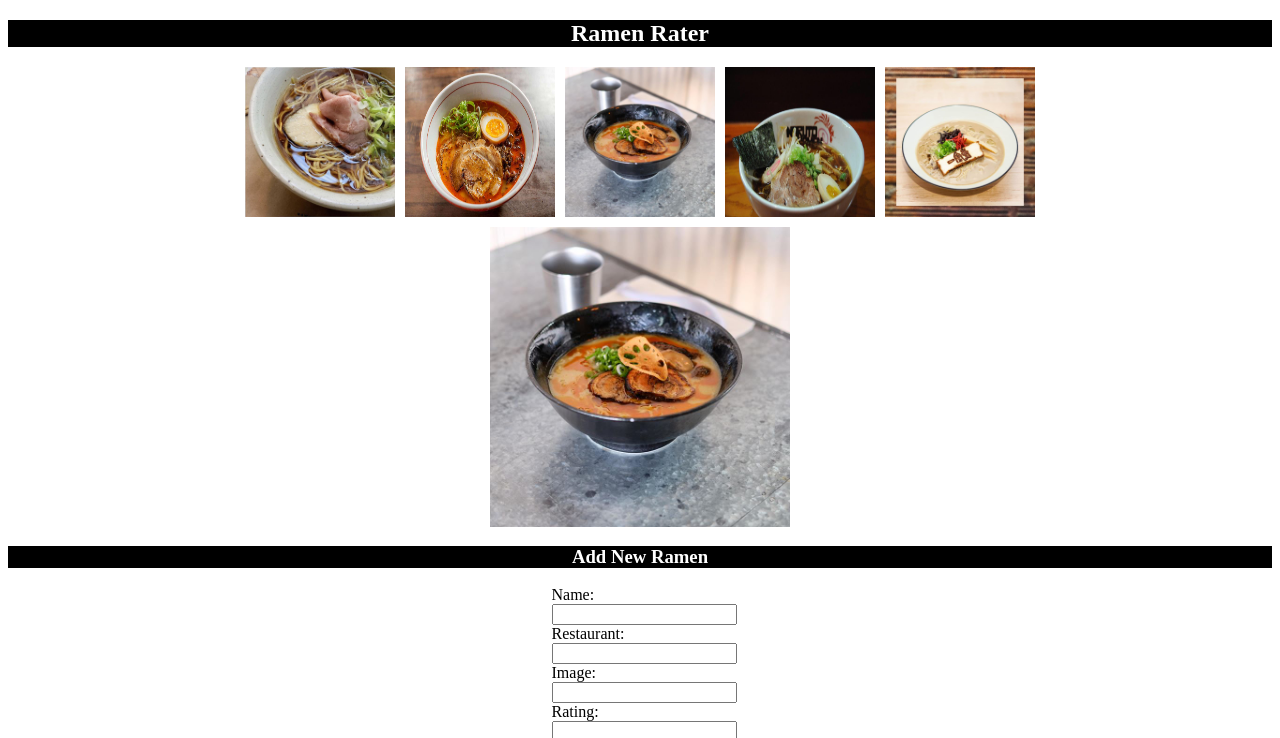
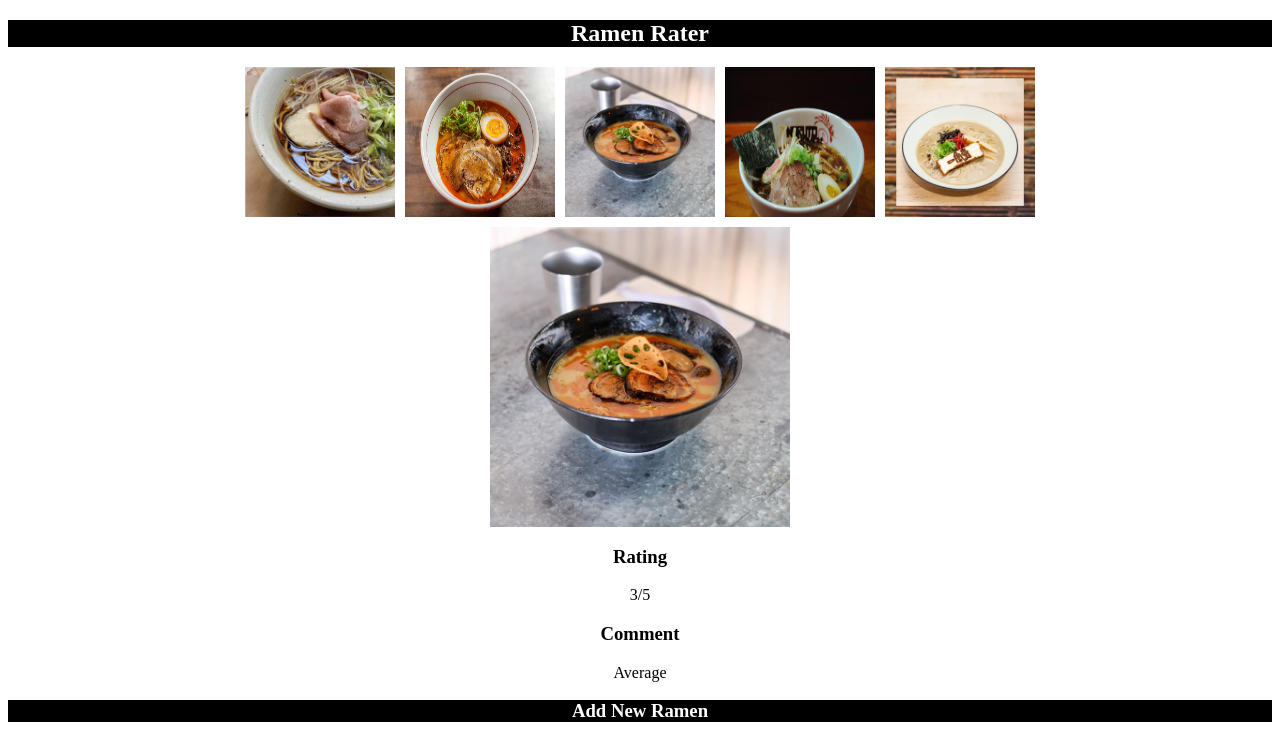
Before and after one commit to neema-edward/ramen-rating-app, a plain HTML site: page index.html in a window 1280 px wide. Both pictures are taken after a click on the element 640 px from the left and 141 px from the top of the page. Shown: the top 738 px of the page. Drawn offline with Linux system fonts and the light colour scheme.

Commit message:
adds rating and comment

```diff
--- a/index.html
+++ b/index.html
@@ -12,10 +12,15 @@
     <div id="ramen-menu">
 
     </div>
+    <div>
+        <img id="im2" src="Images/gyukotsu.jpg" alt="gyukotsu"></div>
+        <h3 style="text-align: center;">Rating</h3>
+        <p style="text-align: center;" id="rating-p">3/5</p>
+        <h3 style="text-align: center;">Comment</h3>
+        <p style="text-align: center;" id="comment-p">Average</p>
+    </div>
 
-    <img id="im2" src="Images/gyukotsu.jpg" alt="gyukotsu"></div>
-
-    <h3>Add New Ramen</h3>
+    <h3 class="form-heading">Add New Ramen</h3>
     <form id="ramen-form">
         <label for="fname">Name:</label><br>
         <input type="text" id="fname" name="fname"><br>
--- a/index.js
+++ b/index.js
@@ -1,9 +1,9 @@
 const ramens = [
     { id: 1, name: "Shoyu Ramen", restaurant: "Ichiran", image: "Images/shoyu.jpg", rating: 5, comment: "Delicious!" },
     { id: 2, name: "Miso Ramen", restaurant: "Menya", image: "Images/kojiro.jpg", rating: 4, comment: "Very flavorful!" },
-    { id: 3, name: "Tonkotsu Ramen", restaurant: "Ramen-ya", image: "Images/gyukotsu.jpg" },
-    {id: 4, name: "Naruto Ramen", restaurant: "Ramen-ya", image: "Images/naruto.jpg" },
-    {id: 5, name: "Neema Ramen", restaurant: "Ramen-ya", image: "Images/nirvana.jpg" }
+    { id: 3, name: "Tonkotsu Ramen", restaurant: "Ramen-ya", image: "Images/gyukotsu.jpg", rating: 1, comment: "Poor" },
+    {id: 4, name: "Naruto Ramen", restaurant: "Ramen-ya", image: "Images/naruto.jpg", rating: 3, comment: "Average" },
+    {id: 5, name: "Neema Ramen", restaurant: "Ramen-ya", image: "Images/nirvana.jpg", rating: 5, comment: "Fabulous" }
  ];
 
 //  document.addEventListener("DOMContentLoaded", () => {
@@ -31,12 +31,16 @@ const ramens = [
 
 const ramenMenu =document.getElementById("ramen-menu");
 const placeholder = document.getElementById('im2');
- function displayRamens() {
+const imageRating = document.getElementById('rating-p');
+const imageComment = document.getElementById('comment-p');
+
+function displayRamens() {
     for(let element of ramens){
         let createdImage = document.createElement('img');
         createdImage.src = element.image;
         createdImage.alt = element.name;
         createdImage.classList.add('image-container');
+
 
         ramenMenu.appendChild(createdImage);
     }
@@ -46,6 +50,9 @@ const placeholder = document.getElementById('im2');
         if(event.target.classList.contains('image-container')){
             placeholder.src = event.target.src;
             placeholder.alt = event.target.alt;
+
+            imageRating.innerText = `${element.rating}/5`;
+            imageComment.innerText = element.comment;
         }
     })
 
--- a/style.css
+++ b/style.css
@@ -28,7 +28,7 @@ h2 {
     padding-top: 10px;
 }
 
-h3 {
+.form-heading{
     text-align: center;
     text-decoration: double;
     background-color: black;
@@ -37,8 +37,9 @@ h3 {
 }
 
 form {
-    padding-left: 43%;
-    display: block;
+    width: 200px;
+
+    margin: 0 auto;
 }
 button {
     text-decoration: double;
```
